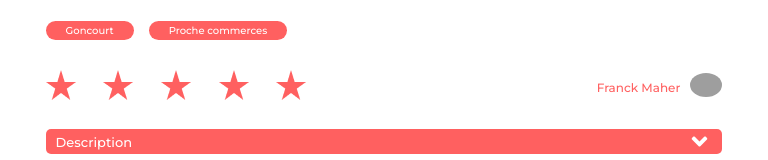
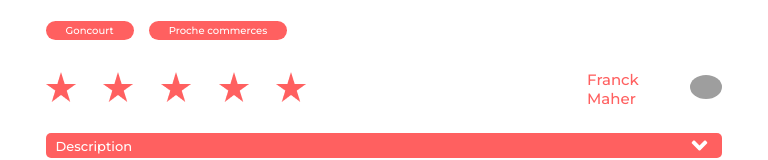
Before and after one commit to TheGoozmeister/p11, a React (Create React App) app: page /lodging/0979876d in a window 768 px wide. Shown: the part 478-638 px from the top of the page. Built offline with nearby package versions, Linux system fonts and the light colour scheme; grey boxes are pictures that could not be loaded.

Commit message:
Finalised

```diff
--- a/src/components/Router/index.jsx
+++ b/src/components/Router/index.jsx
@@ -1,14 +1,15 @@
 import Home from '../../pages/Home'
 import AboutUs from '../../pages/AboutUs'
 import Lodging from '../../pages/Lodging'
+import Error from '../../pages/Error'
 import Header from '../Header'
 import Footer from '../Footer'
-import Error from '../Error'
 import {
     BrowserRouter as Router,
     Routes,
     Route
 } from "react-router-dom"
+
 
 function AppRouter () {
     return (
--- a/src/components/Slideshow/index.jsx
+++ b/src/components/Slideshow/index.jsx
@@ -29,7 +29,7 @@ function Slideshow({photosArray}) {
     return (
         <div className="slideshow">
             <div className="slideshow__image">
-                    <img src={actualPhoto} alt="lodging" />
+                <img src={actualPhoto} alt="lodging" />
             </div>
             {numberOfphotos !== 1 &&
             <div>
@@ -37,7 +37,8 @@ function Slideshow({photosArray}) {
                     <img src={arrow_left} alt="arrow_left" />
                 </div>
                 <div className ="slideshow__arrowsRight arrow" onClick={()=>nextPhoto(actualPhoto)}>
-                    <img src={arrow_right} alt="arrow_right" /></div>
+                    <img src={arrow_right} alt="arrow_right" />
+                </div>
                 <div className="slideshow__bulletpoint">
                     {photosArray.indexOf(actualPhoto)+1}/{numberOfphotos}
                 </div>
--- a/src/pages/Lodging/index.jsx
+++ b/src/pages/Lodging/index.jsx
@@ -2,14 +2,13 @@ import { useParams } from "react-router-dom"
 import Slideshow from "../../components/Slideshow"
 import Collapse from "../../components/Collapse"
 import Rating from "../../components/Rating"
-import Error from "../../components/Error"
+import Error from "../Error"
 const lodgingDatas = require("../../logements.json")
 
 
 function getLodgingWithId (lodgingDatas, lodgingId) {
     for (let lodging of lodgingDatas) {
         if (lodging.id===lodgingId) {
-            console.log(lodging.id, lodgingId, lodging)
             return lodging
         }
     }
--- a/src/style/css/style.css
+++ b/src/style/css/style.css
@@ -628,6 +628,11 @@ footer {
     font-size: 12px;
   }
 }
+@media all and (min-width: 768px) and (max-width: 992px) {
+  .lodging__informations__hostAndRate__host__name {
+    font-size: 15px;
+  }
+}
 .lodging__informations__hostAndRate__host__picture {
   border-radius: 50%;
   width: 64px;
--- a/src/style/sass/pages/_lodging.scss
+++ b/src/style/sass/pages/_lodging.scss
@@ -114,6 +114,9 @@
                     @include smartphone {
                         font-size: 12px;
                     }
+                    @include tablet {
+                        font-size: 15px;
+                    }
                 }
                 &__picture{
                     border-radius: 50%;
--- a/src/utils/hooks/useFetch.jsx
+++ b/src/utils/hooks/useFetch.jsx
@@ -22,4 +22,5 @@ function useFetch (url) {
     return {datas, isLoading}
 }
 
+
 export default useFetch
```
Also changed, not shown: src/pages/Error/index.jsx (renamed from src/components/Error/index.jsx), 1 other file (tests, documents, lock files or other folders).
